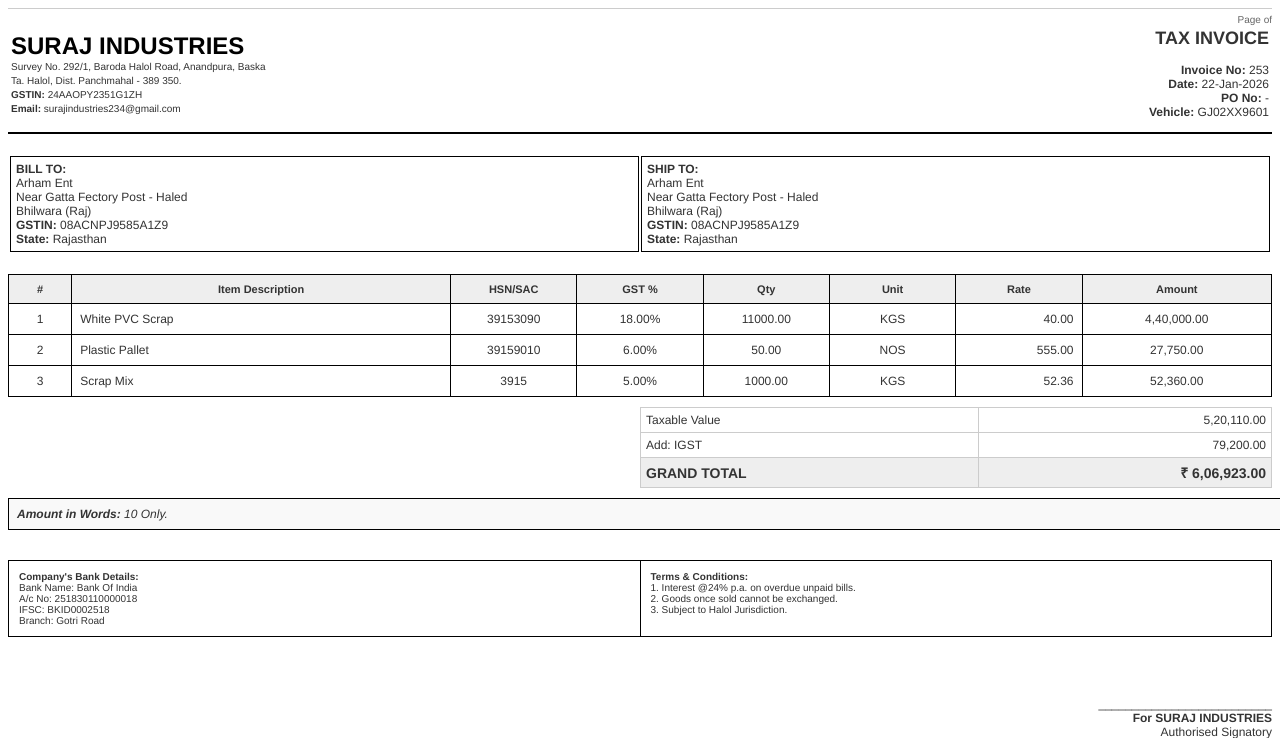
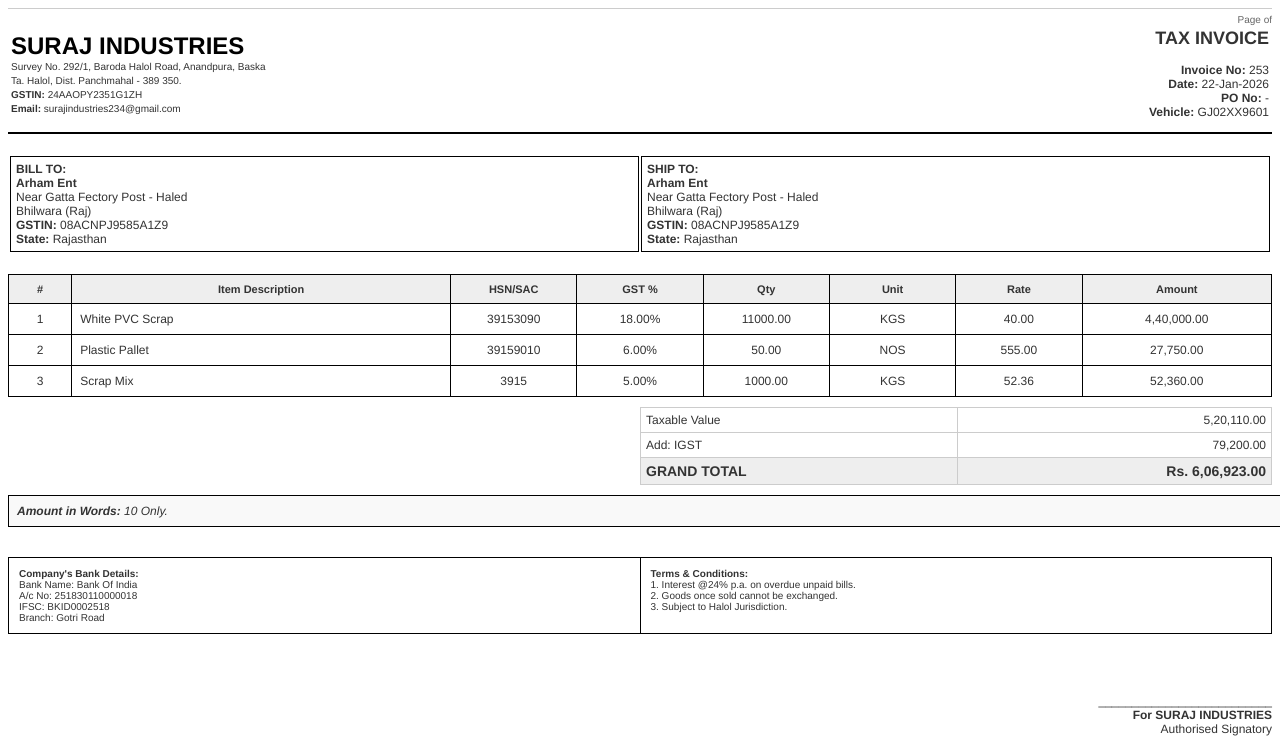
Before and after one commit to y-suraj/MyERP, a Django app: template erp/templates/erp/invoice_pdf.html in a window 1280 px wide. Shown: the top 738 px of the page. Run offline with Django 5.2, Linux system fonts and the light colour scheme; data comes from the database, SQL or seed files in the repository; both versions use the stored data as it was after the commit; tables that the repository leaves empty hold one stand-in row (values such as "Sample post"); the template is opened without the code that fills it: values that come from a table or form of the project are taken from there, most other values are stand-ins (such as "Sample title", 1, 10 or a date in 2020).

Commit message:
Minor invoice font formatting

```diff
--- a/erp/templates/erp/invoice_pdf.html
+++ b/erp/templates/erp/invoice_pdf.html
@@ -186,7 +186,7 @@
         <tr>
             <td width="50%" style="border: 1px solid #000;">
                 <strong>BILL TO:</strong><br>
-                {{ invoice.customer.name }}<br>
+                <strong>{{ invoice.customer.name }}</strong><br>
                 {{ invoice.customer.address|linebreaksbr }}<br>
                 <strong>GSTIN:</strong> {{ invoice.customer.gstin }}<br>
                 <strong>State:</strong> {{ invoice.customer.get_state_display }}
@@ -194,12 +194,12 @@
             <td width="50%" style="border: 1px solid #000;">
                 <strong>SHIP TO:</strong><br>
                 {% if invoice.shipping_name %}
-                {{ invoice.shipping_name }}<br>
+                <strong>{{ invoice.shipping_name }}</strong><br>
                 {{ invoice.shipping_address|linebreaksbr }}<br>
                 <strong>GSTIN:</strong> {{ invoice.shipping_gstin }}<br>
                 <strong>State:</strong> {{ invoice.shipping_state }}
                 {% else %}
-                {{ invoice.customer.name }}<br>
+                <strong>{{ invoice.customer.name }}</strong><br>
                 {{ invoice.customer.address|linebreaksbr }}<br>
                 <strong>GSTIN:</strong> {{ invoice.customer.gstin }}<br>
                 <strong>State:</strong> {{ invoice.customer.get_state_display }}
@@ -230,7 +230,7 @@
                 <td class="col-center">{{ item.product.gst_rate }}%</td>
                 <td class="col-center">{{ item.quantity }}</td>
                 <td class="col-center">{{ item.product.unit }}</td>
-                <td class="col-right">{{ item.rate|indian_currency }}</td>
+                <td class="col-center">{{ item.rate|indian_currency }}</td>
                 <td class="col-center">{{ item.amount|indian_currency }}</td>
             </tr>
             {% endfor %}
@@ -261,7 +261,7 @@
 
         <tr class="total-row">
             <td>GRAND TOTAL</td>
-            <td class="col-right">₹ {{ invoice.grand_total|indian_currency }}</td>
+            <td class="col-right">Rs. {{ invoice.grand_total|indian_currency }}</td>
         </tr>
     </table>
 
```
Also changed, not shown: db.sqlite3.
